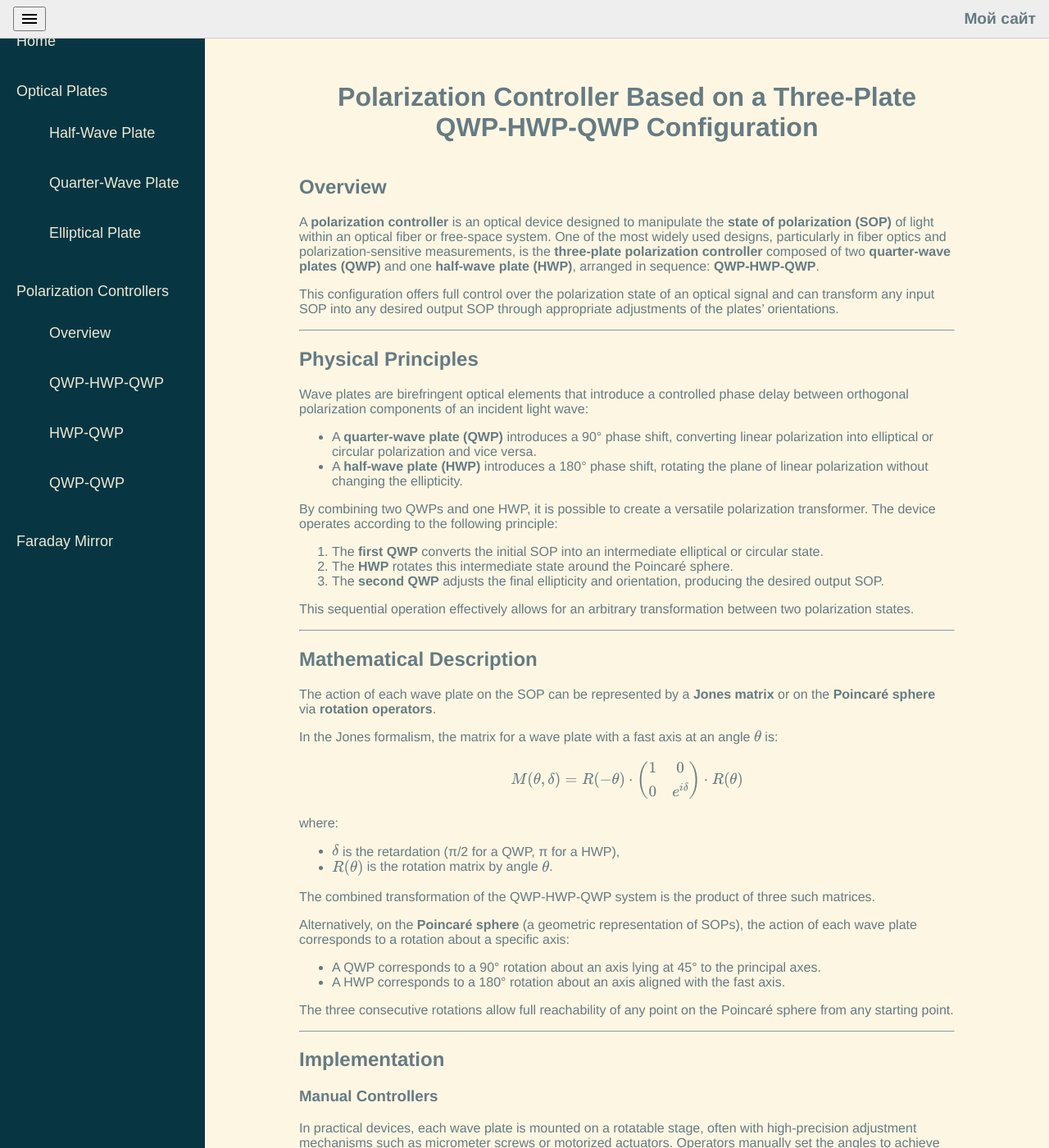
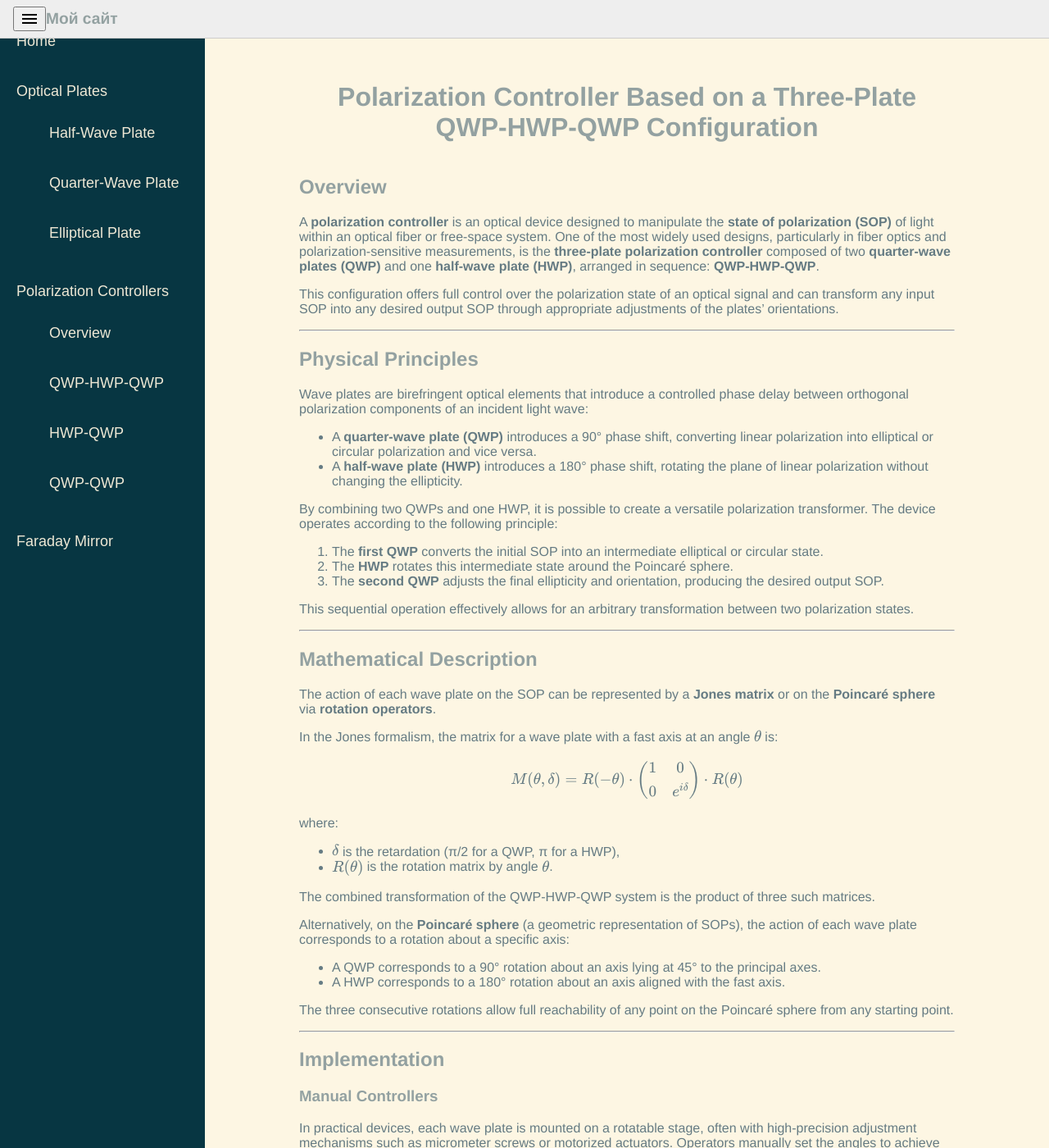
Before and after one commit to Tandemun/Polarization_playground, a Jekyll site: the page built from pages/qwp-hwp-qwp.md, in a window 1280 px wide and 1400 px high. Shown: the whole window at 82% size. Built offline with Jekyll 4.4.1, drawn with Linux system fonts in a browser that asks for light colours.

Commit message:
Update style.css

```diff
--- a/assets/style.css
+++ b/assets/style.css
@@ -6,7 +6,7 @@ h1 {
 	margin-bottom: 40px;
 }
 h1, h2, h3 {
-  color: var(--bas1);
+  color: var(--base1);
 }
 .container {
   display: flex;
@@ -128,7 +128,7 @@ a:hover {
 .topbar {
   display: flex;
   align-items: center;
-  justify-content: space-between;
+  justify-content: left;
   background-color: #eee;
   padding: 0.5rem 1rem;
   border-bottom: 1px solid #ccc;
```
